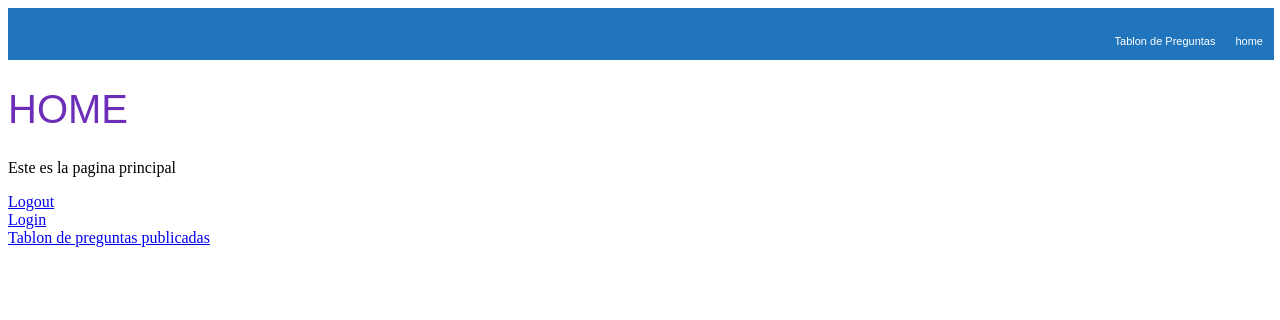
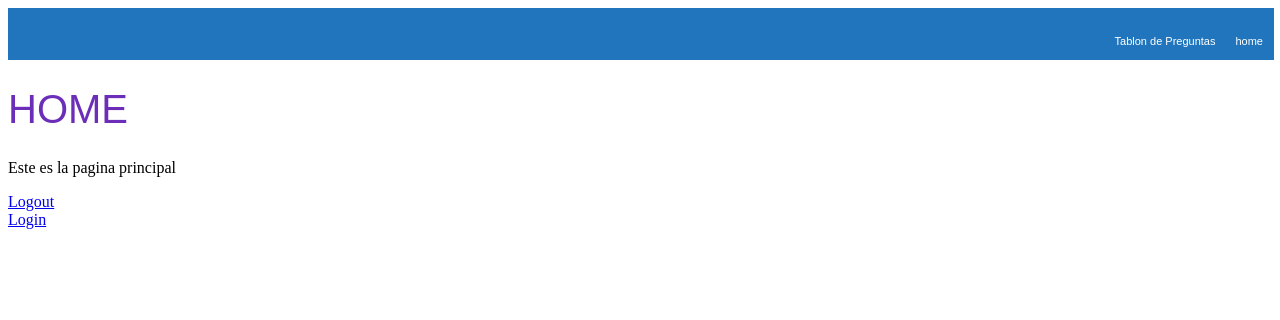
Before and after one commit to ealvan/django_project, a Django app: page /encuestas/ in a window 1280 px wide. Shown: the top 320 px of the page. Run offline with Django 3.2, Linux system fonts and the light colour scheme.

Commit message:
probando el el metodo clean_pregunta_txt, y mejorando la navegacio en los templates

```diff
--- a/final_project/encuestas/templates/encuestas/home.html
+++ b/final_project/encuestas/templates/encuestas/home.html
@@ -10,6 +10,5 @@
 	<p>Este es la pagina principal</p>
 	<span><a href="{% url 'logout' %}">Logout</a></span><br>
 	<span><a href="{% url 'login' %}">Login</a></span><br>
-	<span><a href="{% url 'encuestas:tablon' %}">Tablon de preguntas publicadas</a></span>
         {{mensaje}}
 {% endblock %}
--- a/final_project/encuestas/templates/encuestas/resultado.html
+++ b/final_project/encuestas/templates/encuestas/resultado.html
@@ -11,4 +11,5 @@ Pregunta Oficial
 		{% endfor %}
 	</ul>
 
+
 {% endblock %}
```
Also changed, not shown: final_project/db.sqlite3.
